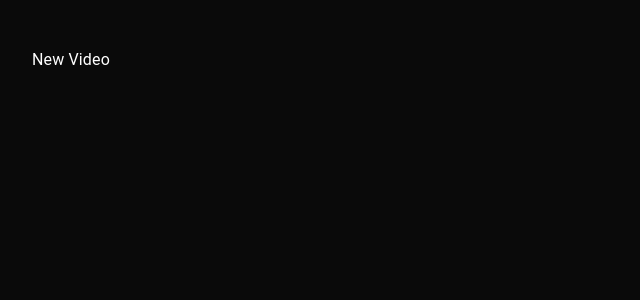
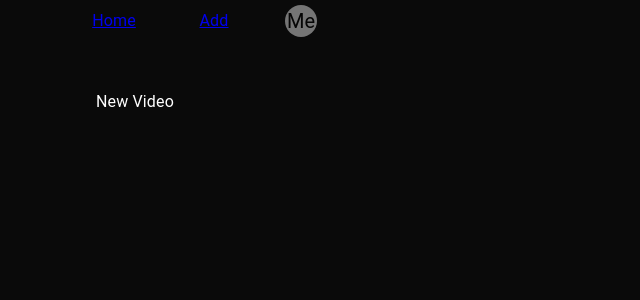
Before and after one commit to marcelodaros94/Typescript_Video_Sources_Manager, a React (Create React App) app: page /videos/new in a window 1280 px wide. Shown: the top 300 px of the page, without its empty margins (0-640 px from the left). Built offline with nearby package versions, Linux system fonts and the light colour scheme.

Commit message:
navigation

```diff
--- a/package.json
+++ b/package.json
@@ -5,6 +5,7 @@
   "dependencies": {
     "@emotion/react": "^11.10.8",
     "@emotion/styled": "^11.10.8",
+    "@mui/icons-material": "^5.11.16",
     "@mui/material": "^5.12.3",
     "@testing-library/jest-dom": "^5.16.5",
     "@testing-library/react": "^13.4.0",
--- /dev/null
+++ b/src/components/Layout/Layout.tsx
@@ -0,0 +1,18 @@
+import React, { FC, ReactElement } from 'react';
+import MainNavigation from '../Navigation/MainNavigation';
+import { Container } from '@mui/material';
+
+interface IPage {
+    children: React.ReactNode;
+}
+
+export const Layout: FC<IPage> = ({children}): ReactElement => {
+  return (
+    <Container>
+      <MainNavigation />
+      <main>{children}</main>
+    </Container>
+  );
+};
+
+export default Layout;
--- /dev/null
+++ b/src/components/Navigation/MainNavigation.tsx
@@ -0,0 +1,89 @@
+import * as React from 'react';
+import Box from '@mui/material/Box';
+import Avatar from '@mui/material/Avatar';
+import Menu from '@mui/material/Menu';
+import MenuItem from '@mui/material/MenuItem';
+import ListItemIcon from '@mui/material/ListItemIcon';
+import Divider from '@mui/material/Divider';
+import IconButton from '@mui/material/IconButton';
+import Typography from '@mui/material/Typography';
+import Tooltip from '@mui/material/Tooltip';
+import Logout from '@mui/icons-material/Logout';
+import { Link } from 'react-router-dom';
+
+export default function MainNavigation() {
+  const [anchorEl, setAnchorEl] = React.useState<null | HTMLElement>(null);
+  const open = Boolean(anchorEl);
+  const handleClick = (event: React.MouseEvent<HTMLElement>) => {
+    setAnchorEl(event.currentTarget);
+  };
+  const handleClose = () => {
+    setAnchorEl(null);
+  };
+  return (
+    <React.Fragment>
+      <Box sx={{ display: 'flex', alignItems: 'center', textAlign: 'center' }}>
+        <Typography sx={{ minWidth: 100 }}><Link to='/'>Home</Link></Typography>
+        <Typography sx={{ minWidth: 100 }}><Link to='/videos/new'>Add</Link></Typography>
+        <Tooltip title="Account settings">
+          <IconButton
+            onClick={handleClick}
+            size="small"
+            sx={{ ml: 2 }}
+            aria-controls={open ? 'account-menu' : undefined}
+            aria-haspopup="true"
+            aria-expanded={open ? 'true' : undefined}
+          >
+            <Avatar sx={{ width: 32, height: 32 }}>Me</Avatar>
+          </IconButton>
+        </Tooltip>
+      </Box>
+      <Menu
+        anchorEl={anchorEl}
+        id="account-menu"
+        open={open}
+        onClose={handleClose}
+        onClick={handleClose}
+        PaperProps={{
+          elevation: 0,
+          sx: {
+            overflow: 'visible',
+            filter: 'drop-shadow(0px 2px 8px rgba(0,0,0,0.32))',
+            mt: 1.5,
+            '& .MuiAvatar-root': {
+              width: 32,
+              height: 32,
+              ml: -0.5,
+              mr: 1,
+            },
+            '&:before': {
+              content: '""',
+              display: 'block',
+              position: 'absolute',
+              top: 0,
+              right: 14,
+              width: 10,
+              height: 10,
+              bgcolor: 'background.paper',
+              transform: 'translateY(-50%) rotate(45deg)',
+              zIndex: 0,
+            },
+          },
+        }}
+        transformOrigin={{ horizontal: 'right', vertical: 'top' }}
+        anchorOrigin={{ horizontal: 'right', vertical: 'bottom' }}
+      >
+        <MenuItem onClick={handleClose}>
+          <Avatar /> Profile
+        </MenuItem>
+        <Divider />
+        <MenuItem onClick={handleClose}>
+          <ListItemIcon>
+            <Logout fontSize="small" />
+          </ListItemIcon>
+          Logout
+        </MenuItem>
+      </Menu>
+    </React.Fragment>
+  );
+}
--- a/src/components/Video/NewVideo.tsx
+++ b/src/components/Video/NewVideo.tsx
@@ -1,8 +1,10 @@
 import React, { FC, ReactElement } from 'react';
 import { Box, Typography } from '@mui/material';
+import Layout from '../Layout/Layout';
 
 export const NewVideo: FC = (): ReactElement => {
     return (
+        <Layout>
             <Box
             display="flex"
             flexDirection="column"
@@ -12,5 +14,6 @@
             >
                 <Typography >New Video</Typography>
             </Box>
+        </Layout>
     )
 }
--- a/src/pages/Dashboard.tsx
+++ b/src/pages/Dashboard.tsx
@@ -1,6 +1,7 @@
 import React, { FC, ReactElement } from 'react';
 import { Grid }  from '@mui/material';
 import { Video } from '../components/Video/Video'
+import Layout from '../components/Layout/Layout';
 
 export const Dashboard: FC = (props): ReactElement => {
 
@@ -12,10 +13,12 @@
     };
 
     return (
-        <Grid container spacing={2}>
-            <Grid item xs={12} sm={6} md={4}>
-                <Video title={data.title} image={data.image} desc={data.desc} />
+        <Layout>
+            <Grid container spacing={2}>
+                <Grid item xs={12} sm={6} md={4}>
+                    <Video title={data.title} image={data.image} desc={data.desc} />
+                </Grid>
             </Grid>
-        </Grid>
+        </Layout>
     )
 }
```
Also changed, not shown: 1 other file (tests, documents, lock files or other folders). Lines whose indentation alone changed are shown as unchanged.
